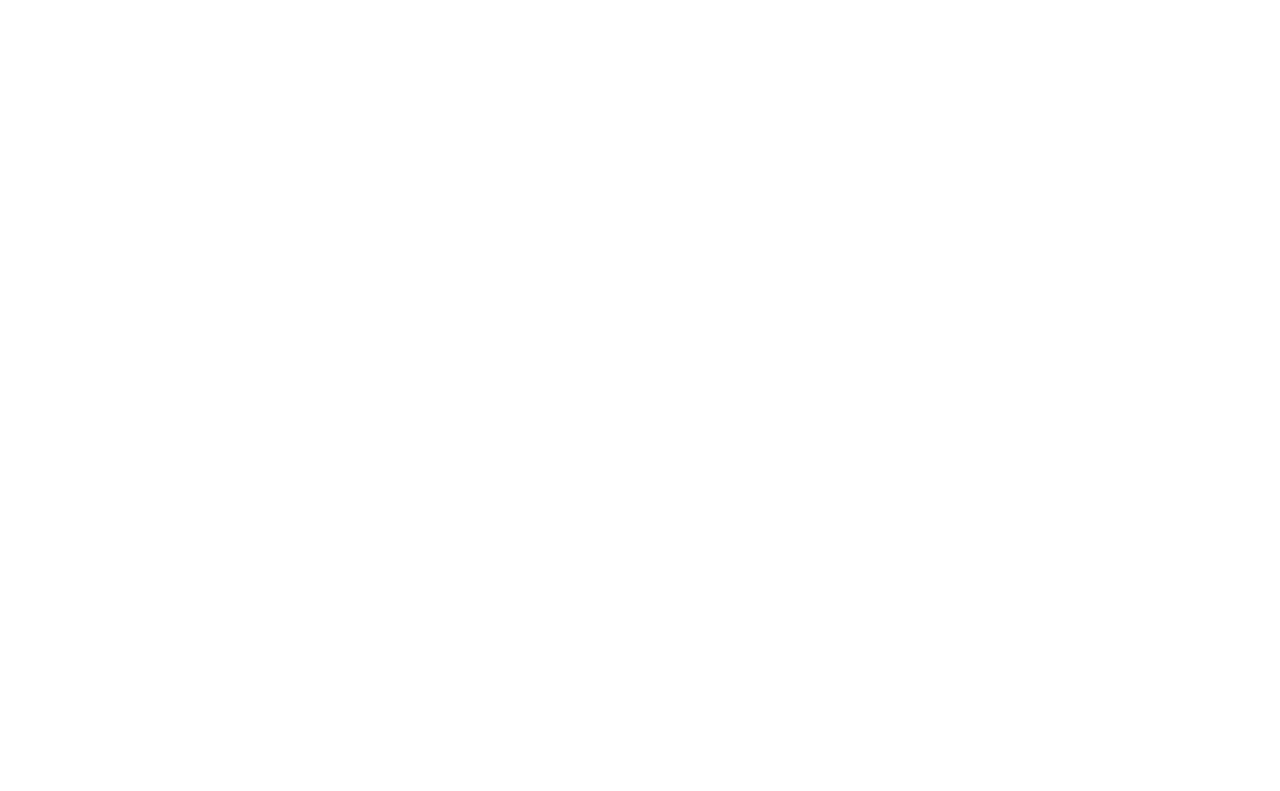
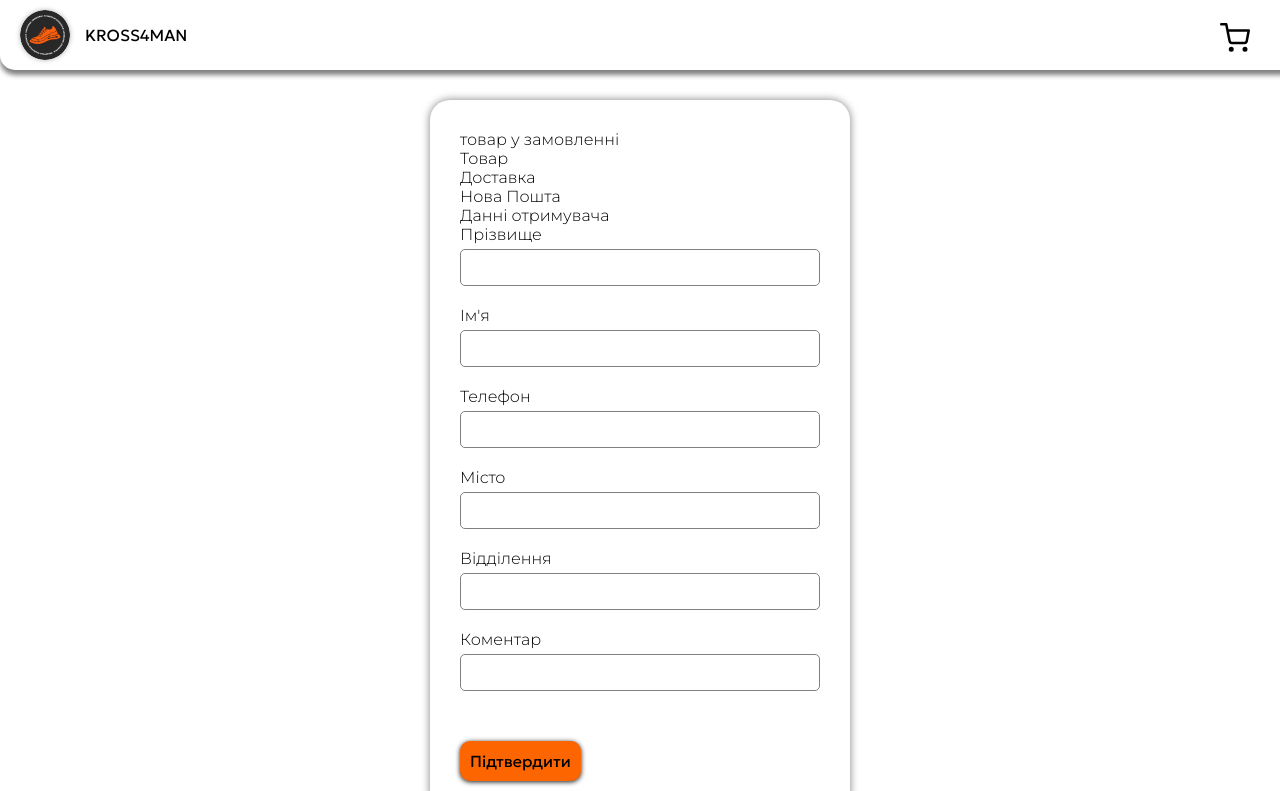
Before and after one commit to 1D71s/kross4man, a React (Create React App) app: page /form in a window 1280 px wide. Before the commit this address had no page. Shown: the top 791 px of the page. Built offline with nearby package versions, Linux system fonts and the light colour scheme.

Commit message:
добавив форму для оформлення замовлення (без валідації) а також вивів розміри товарів для вибору

```diff
--- a/src/App.js
+++ b/src/App.js
@@ -3,6 +3,7 @@ import { Routes, Route } from 'react-router-dom';
 import { Layout } from './components/Layout'
 import { Basket } from './pages/Basket'
 import { Home } from './pages/home.jsx'
+import { Form } from './pages/Form.jsx';
 import './App.css'
 
 function App() {
@@ -12,6 +13,7 @@ function App() {
                 <Route path='/'element={<Layout/>} >
                     <Route path='/' element={<Home/>}/>
                     <Route path='/basket' element={<Basket/>}/>
+                    <Route path='/form' element={<Form/>}/>
                 </Route>
             </Routes>
         </div>
--- a/src/components/BasketComp/Basket.scss
+++ b/src/components/BasketComp/Basket.scss
@@ -61,6 +61,8 @@
     margin-bottom: 10px;
     display: flex;
     justify-content: space-between;
+}
+
 .order-btn {
     font-family: 'Geologica', sans-serif;
     cursor: pointer;
@@ -71,6 +73,7 @@
     box-shadow: 0px 1px 5px rgb(24, 24, 24);
     display: inline-block;
 }
+
 .total-price {
     display: block;
     color: rgb(253, 101, 0);
@@ -78,4 +81,38 @@
     font-family: 'Geologica', sans-serif;
     font-size: 30px;
 }
+
+/* Адаптивные стили для мобильных устройств */
+@media (max-width: 768px) {
+    .order {
+        flex-direction: column;
+        align-items: center;
     }
+
+    .order-btn {
+        margin-top: 20px;
+        width: 200px;
+        text-align: center;
+    }
+
+    .total-price {
+        margin-top: 20px;
+        font-size: 20px;
+    }
+}
+
+/* Адаптивные стили для планшетов и десктопов */
+@media (min-width: 769px) {
+    .order {
+        margin: 20px;
+        margin-bottom: 10px;
+    }
+
+    .order-btn {
+        padding: 15px;
+    }
+
+    .total-price {
+        font-size: 25px;
+    }
+}
--- a/src/components/BasketComp/BasketC.jsx
+++ b/src/components/BasketComp/BasketC.jsx
@@ -4,9 +4,10 @@ import { useSelector, useDispatch } from "react-redux"
 import images from '../images'
 import { AiOutlineClose } from "react-icons/ai";
 import { deleteFromBasket } from "../../store/mySlise";
+import { Link } from "react-router-dom";
 
 
-const ItemBasket = ({img, name, price, id, count}) => {
+const ItemBasket = ({img, name, price, id, count, size}) => {
 
     const dispatch = useDispatch()
 
@@ -21,6 +22,7 @@ const ItemBasket = ({img, name, price, id, count}) => {
                     <AiOutlineClose className="delete-bas-item" onClick={() => dispatch(deleteFromBasket({id}))}/>
                 </div>
                 <h1 className="price-bas">{price} UAH</h1>
+                <div> Розмір: {size}</div>
                 <div className="count-item">Кількість: {count}</div>
             </div>
         </div>
@@ -42,13 +44,16 @@ const BasketC = () => {
                             key={bas.id}
                             img={bas.img}
                             name={bas.name}
+                            size={bas.size}
                             price={bas.price}
                             count={bas.count}
                         />
                     ))
                 }
                 {totalPrice > 0 && <div className="order">
-                    <div className="order-btn">Оформити замовлення</div>
+                    <Link to='/form'>
+                        <div className="order-btn">Оформити замовлення</div>
+                    </Link>
                     <div className="total-price">{totalPrice} UAH</div>
                 </div>}
             </div>
--- /dev/null
+++ b/src/components/Form/FormToOrder.jsx
@@ -0,0 +1,39 @@
+import './FormToOrder.scss'
+
+const FormToOrder = () => {
+    return (
+        <div className='form-to-order'>
+            <div>
+                <p>товар у замовленні</p>
+                <div>Товар</div>
+            </div>
+            <div>
+                <p>Доставка</p>
+                <div>Нова Пошта</div>
+            </div>
+            <div>
+                <div>Данні отримувача</div>
+                <p>Прізвище</p>
+                <input type="text" />
+                <p>Iм'я</p>
+                <input type="text" />
+                <p>Телефон</p>
+                <input type="text" />
+                <p>Місто</p>
+                <input type="text" />
+                <p>Відділення</p>
+                <input type="text" />
+                <p>Коментар</p>
+                <input type="text" />
+
+            </div>
+            <div className='btn-finish'>
+                <div>Підтвердити</div>
+            </div>
+
+
+        </div>
+    )
+}
+
+export default FormToOrder
--- /dev/null
+++ b/src/components/Form/FormToOrder.scss
@@ -0,0 +1,34 @@
+.form-to-order {
+    max-width: 360px;
+    background-color: white;
+    margin: 0 auto;
+    margin-top: 100px;
+    margin-bottom: 50px;
+    border-radius: 20px;
+    box-shadow: 0px 0px 9px grey;
+    padding: 30px;
+    font-family: 'Montserrat', sans-serif;
+    input {
+        margin-bottom: 20px;
+        margin-top: 5px;
+        width: 94%;
+        cursor: pointer;
+        color: black;
+        padding: 10px;
+        border-radius: 5px;
+        display: inline-block;
+        border: 1px solid gray;
+    }
+}
+
+.btn-finish {
+    margin-top: 30px;
+    font-family: 'Geologica', sans-serif;
+    cursor: pointer;
+    background-color: rgb(253, 101, 0);
+    color: black;
+    padding: 10px;
+    border-radius: 10px;
+    box-shadow: 0px 1px 5px rgb(24, 24, 24);
+    display: inline-block;
+}
--- a/src/components/Product/Product.js
+++ b/src/components/Product/Product.jsx
@@ -1,9 +1,11 @@
 import { useSelector, useDispatch } from 'react-redux'
 import './Product.scss'
 import images from '../images'
-import { addItemToBasket } from '../../store/mySlise'
+import { addItemToBasket, addSizeItem } from '../../store/mySlise'
 
-const ProductItems = ({id, name, img, price}) => {
+
+
+const ProductItems = ({id, name, img, price, size}) => {
 
     const dispatch = useDispatch()
 
@@ -12,10 +14,18 @@ const ProductItems = ({id, name, img, price}) => {
             <img className='img-items' src={images[img]} alt='1'></img>
             <div className='info-items'>
                 <p className='name-items'>{name}</p>
+                <div className='size-cont'>
+                    {size.map((i) => (
+                        <span
+                            key={i}
+                            className='size-item'
+                            onClick={() => dispatch(addSizeItem({id, i}))}>{i}</span>
+                    ))}
+                </div>
                 <h2 className='price-items'>{price}</h2>
             </div>
             <div>
-                <div className='btn-add-to-backet' onClick={() => dispatch(addItemToBasket({id}))}>Купить</div>
+                <div className='btn-add-to-backet' onClick={() => dispatch(addItemToBasket({id, size}))}>Купить</div>
             </div>
         </div>
     )
@@ -34,6 +44,7 @@ const Product = () => {
                         key={prod.id}
                         img={prod.img}
                         name={prod.name}
+                        size={prod.size}
                         price={`${prod.price} UAH`}/>
                 ))
             }
--- a/src/components/Product/Product.scss
+++ b/src/components/Product/Product.scss
@@ -63,3 +63,25 @@
     transform: scale(1.05);
     transition: transform 500ms ease;
 }
+.size-cont {
+    display: flex;
+    justify-content: space-around;
+    margin-bottom: 20px;
+    flex-wrap: wrap;
+    font-family: 'Geologica', sans-serif;
+    .size-item {
+        cursor: pointer;
+        padding: 5px;
+        border-radius: 5px;
+    }
+
+    .size-item:hover {
+        background-color: rgb(250, 126, 44);
+    }
+}
+
+.selected {
+    background-color: #ff0000;
+    color: #ffffff;
+    /* Другие стили для выбранного элемента */
+  }
--- /dev/null
+++ b/src/pages/Form.jsx
@@ -0,0 +1,11 @@
+import FormToOrder from "../components/Form/FormToOrder"
+
+const Form = () => {
+    return (
+        <div>
+            <FormToOrder/>
+        </div>
+    )
+}
+
+export {Form}
--- a/src/store/mySlise.js
+++ b/src/store/mySlise.js
@@ -4,38 +4,29 @@ const shopSlice = createSlice({
     name: 'shop',
     initialState: {
         product: [
-            {id: 1, name: 'Кросівки new balance 530 white silver navy - mr530sg', img: ['1.webp'], category: 'nike', price: 2500, description: 'Lorem ', size: {
-                '39': true, '40': false, '41': true, '42': true, '43': false, '44': true, }
+            {id: 1, name: 'Кросівки new balance 530 white silver navy - mr530sg', img: ['1.webp'], category: 'nike', price: 2500, description: 'Lorem ', size: [38, 39, 40, 41, 42, 43, 44, 45], entrySize: 0
             },
-            {id: 2, name: 'Кросівки nike air zoom spiridon cage 2 stussy fossil - cq5486-200', img: ['2.webp'], category: 'nike', price: 2500, description: 'Lorem ', size: {
-                '39': true, '40': false, '41': true, '42': true, '43': false, '44': true, }
+            {id: 2, name: 'Кросівки nike air zoom spiridon cage 2 stussy fossil - cq5486-200', img: ['2.webp'], category: 'nike', price: 2500, description: 'Lorem ', size: [38, 39, 40, 41, 42, 43, 44, 45], entrySize: 0
             },
-            {id: 3, name: 'Кросівки adidas originals niteball cloud white core black silver - h67360', img: ['3.webp'], category: 'nike', price: 2700, description: 'Lorem ', size: {
-                '39': true, '40': false, '41': true, '42': true, '43': false, '44': true, }
+            {id: 3, name: 'Кросівки adidas originals niteball cloud white core black silver - h67360', img: ['3.webp'], category: 'nike', price: 2700, description: 'Lorem ', size: [38, 39, 40, 41, 42, 43, 44, 45], entrySize: 0
             },
-            {id: 4, name: 'Кеди низькі vans old skool classic black white', img: ['4.webp'], category: 'nike', price: 1000, description: 'Lorem ', size: {
-                '39': true, '40': false, '41': true, '42': true, '43': false, '44': true, }
+            {id: 4, name: 'Кеди низькі vans old skool classic black white', img: ['4.webp'], category: 'nike', price: 1000, description: 'Lorem ', size: [38, 39, 40, 41, 42, 43, 44, 45], entrySize: 0
             },
-            {id: 5, name: "Кросівки Nike Air Force 1 Low 07 White", img: ['5.webp'], category: 'nike', price: 2000, description: 'Lorem ', size: {
-                '39': true, '40': false, '41': true, '42': true, '43': false, '44': true, }
+            {id: 5, name: "Кросівки Nike Air Force 1 Low 07 White", img: ['5.webp'], category: 'nike', price: 2000, description: 'Lorem ', size: [38, 39, 40, 41, 42, 43, 44, 45], entrySize: 0
             },
-            {id: 6, name: 'Кросівки New Balance 550 White Green', img: ['6.webp'], category: 'nike', price: 2500, description: 'Lorem ', size: {
-                '39': true, '40': false, '41': true, '42': true, '43': false, '44': true, }
+            {id: 6, name: 'Кросівки New Balance 550 White Green', img: ['6.webp'], category: 'nike', price: 2500, description: 'Lorem ', size: [38, 39, 40, 41, 42, 43, 44, 45], entrySize: 0
             },
-            {id: 7, name: 'Кроссовки Adidas Yeezy Boost 350 V2 Black - FU9006', img: ['7.webp'], category: 'nike', price: 2000, description: 'Lorem ', size: {
-                '39': true, '40': false, '41': true, '42': true, '43': false, '44': true, }
+            {id: 7, name: 'Кроссовки Adidas Yeezy Boost 350 V2 Black - FU9006', img: ['7.webp'], category: 'nike', price: 2000, description: 'Lorem ', size: [38, 39, 40, 41, 42, 43, 44, 45], entrySize: 0
             },
-            {id: 8, name: 'Кросівки Adidas Yeezy Boost 700 V2 Vanta - FU6684', img: ['8.webp'], category: 'nike', price: 2500, description: 'Lorem ', size: {
-                '39': true, '40': false, '41': true, '42': true, '43': false, '44': true, }
+            {id: 8, name: 'Кросівки Adidas Yeezy Boost 700 V2 Vanta - FU6684', img: ['8.webp'], category: 'nike', price: 2500, description: 'Lorem ', size: [38, 39, 40, 41, 42, 43, 44, 45], entrySize: 0
             },
-            {id: 9, name: 'Кросівки Under Armour Scorpio Running Shoes Black', img: ['9.webp'], category: 'nike', price: 2600, description: 'Lorem ', size: {
-                '39': true, '40': false, '41': true, '42': true, '43': false, '44': true, }
+            {id: 9, name: 'Кросівки Under Armour Scorpio Running Shoes Black', img: ['9.webp'], category: 'nike', price: 2600, description: 'Lorem ', size: [38, 39, 40, 41, 42, 43, 44, 45], entrySize: 0
             },
-            {id: 10, name: 'Кросівки Under Armour Scorpio Black Orange', img: ['10.webp'], category: 'nike', price: 2600, description: 'Lorem ', size: {
-                '39': true, '40': false, '41': true, '42': true, '43': false, '44': true, }
+            {id: 10, name: 'Кросівки Under Armour Scorpio Black Orange', img: ['10.webp'], category: 'nike', price: 2600, description: 'Lorem ', size: [38, 39, 40, 41, 42, 43, 44, 45], entrySize: 0
             },
         ],
-        basket: []
+        basket: [],
+        orders: [],
     },
     reducers: {
         addItemToBasket(state, action) {
@@ -54,16 +45,22 @@ const shopSlice = createSlice({
                 return { ...state, basket: updatedBasket };
 
             } else {
-                const updatedBasket = [...state.basket, { ...item, count: 1 }];
+                const updatedBasket = [...state.basket, { ...item, count: 1, size: item.entrySize }];
 
                 return { ...state, basket: updatedBasket };
             }
         },
         deleteFromBasket(state, action) {
             state.basket = state.basket.filter(item => item.id !== action.payload.id)
-        }
+        },
+        addSizeItem(state, action) {
+            const item = state.product.find(i => i.id === action.payload.id);
+
+            item.entrySize = action.payload.i
+        },
     }
 })
 
-export const { addItemToBasket, deleteFromBasket } = shopSlice.actions
+
+export const { addItemToBasket, deleteFromBasket, addSizeItem } = shopSlice.actions
 export default shopSlice.reducer
```
Also changed, not shown: task.js (deleted, +0 -17 lines). Lines whose indentation alone changed are shown as unchanged.
